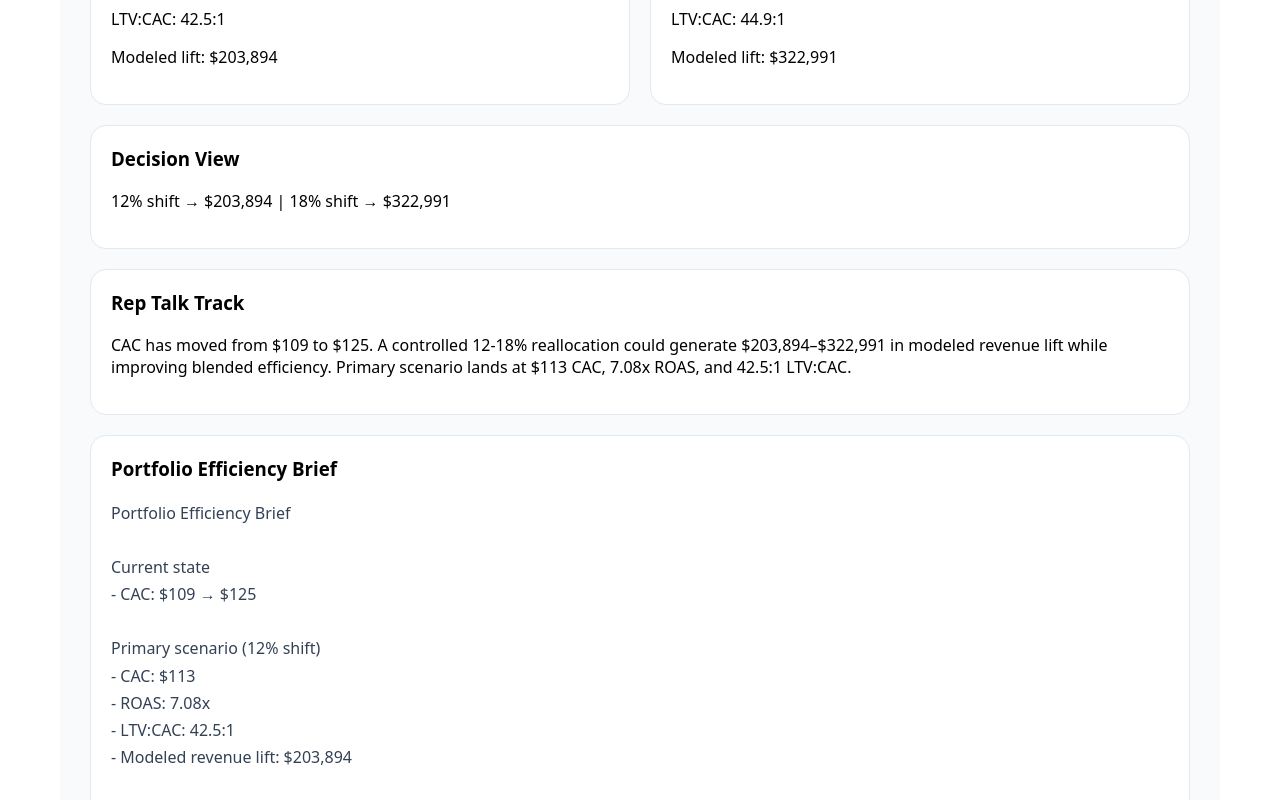
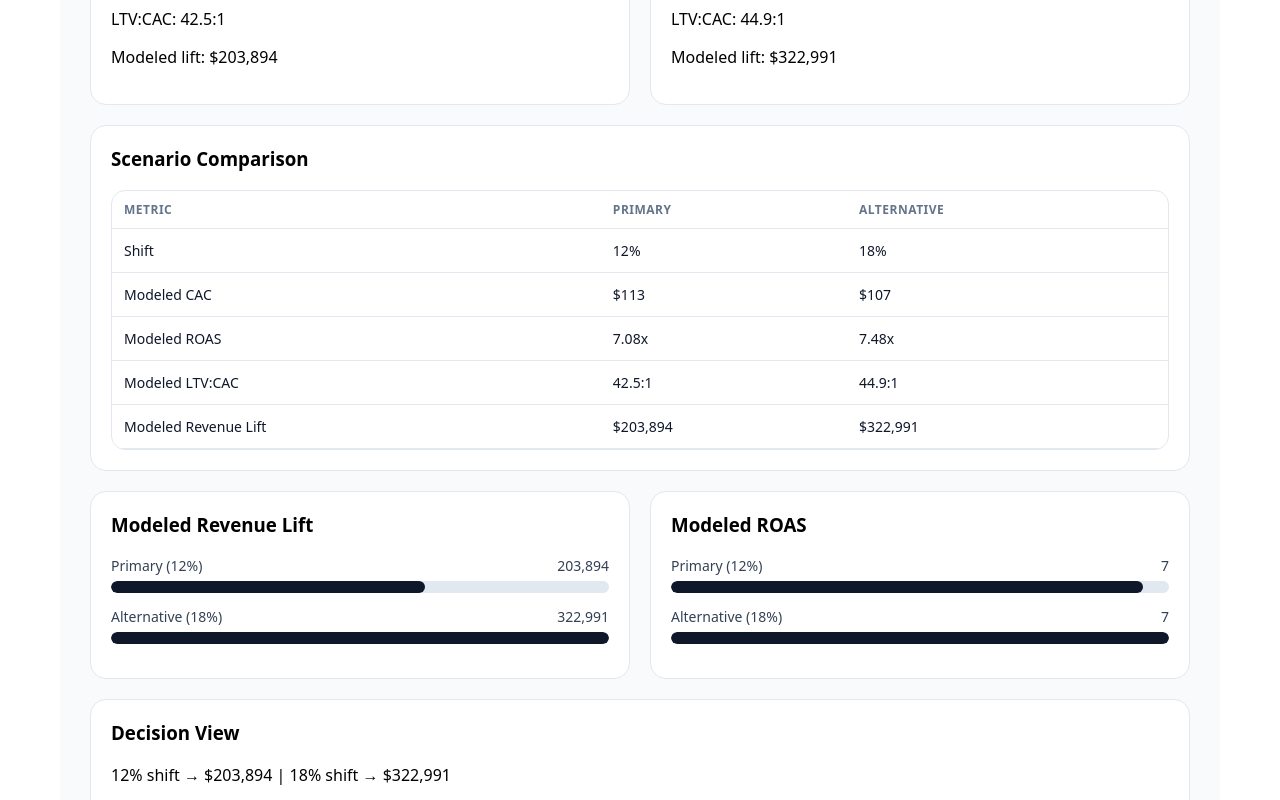
Before and after one commit to ScottMHarris1/revenue-architecture-tools, a Next.js app: page / in a window 1280 px wide. Shown: the part 800-1600 px from the top of the page. Built offline with nearby package versions, Linux system fonts and the light colour scheme.

Commit message:
Update page.tsx

```diff
--- a/app/page.tsx
+++ b/app/page.tsx
@@ -4,6 +4,8 @@ import { useMemo, useState } from "react";
 import Card from "../components/Card";
 import MetricCard from "../components/MetricCard";
 import ActionButton from "../components/ActionButton";
+import ComparisonTable from "../components/ComparisonTable";
+import SimpleBar from "../components/SimpleBar";
 import { calculateScenario } from "../lib/calculations";
 import { formatMoney, formatROAS, formatRatio } from "../lib/format";
 
@@ -59,7 +61,7 @@ export default function Page() {
     A.ltvToCac
   )} LTV:CAC.`;
 
-  const clientExport = `${"Portfolio Efficiency Brief"}
+  const clientExport = `Portfolio Efficiency Brief
 
 Current state
 - CAC: ${formatMoney(A.priorCAC)} → ${formatMoney(A.currentCAC)}
@@ -91,6 +93,9 @@ Run a controlled ${shiftA}% to ${shiftB}% reallocation test, hold spend flat, an
     setTimeout(() => setCopiedClient(false), 1500);
   }
 
+  const maxLift = Math.max(A.lift, B.lift, 1);
+  const maxRoas = Math.max(A.roas, B.roas, 1);
+
   return (
     <div
       style={{
@@ -102,7 +107,7 @@ Run a controlled ${shiftA}% to ${shiftB}% reallocation test, hold spend flat, an
       }}
     >
       <h1 style={{ fontSize: 32, marginBottom: 20 }}>
-        CAC Creep Calculator (V2)
+        CAC Creep Calculator (V3)
       </h1>
 
       <Card>
@@ -231,6 +236,47 @@ Run a controlled ${shiftA}% to ${shiftB}% reallocation test, hold spend flat, an
       </div>
 
       <Card style={{ marginTop: 20 }}>
+        <h3 style={{ marginTop: 0 }}>Scenario Comparison</h3>
+        <ComparisonTable
+          primary={{
+            shift: shiftA,
+            cac: formatMoney(A.newCAC),
+            roas: formatROAS(A.roas),
+            ltvToCac: formatRatio(A.ltvToCac),
+            lift: formatMoney(A.lift),
+          }}
+          alternative={{
+            shift: shiftB,
+            cac: formatMoney(B.newCAC),
+            roas: formatROAS(B.roas),
+            ltvToCac: formatRatio(B.ltvToCac),
+            lift: formatMoney(B.lift),
+          }}
+        />
+      </Card>
+
+      <div
+        style={{
+          display: "grid",
+          gridTemplateColumns: "1fr 1fr",
+          gap: 20,
+          marginTop: 20,
+        }}
+      >
+        <Card>
+          <h3 style={{ marginTop: 0 }}>Modeled Revenue Lift</h3>
+          <SimpleBar label={`Primary (${shiftA}%)`} value={A.lift} max={maxLift} />
+          <SimpleBar label={`Alternative (${shiftB}%)`} value={B.lift} max={maxLift} />
+        </Card>
+
+        <Card>
+          <h3 style={{ marginTop: 0 }}>Modeled ROAS</h3>
+          <SimpleBar label={`Primary (${shiftA}%)`} value={A.roas} max={maxRoas} />
+          <SimpleBar label={`Alternative (${shiftB}%)`} value={B.roas} max={maxRoas} />
+        </Card>
+      </div>
+
+      <Card style={{ marginTop: 20 }}>
         <h3 style={{ marginTop: 0 }}>Decision View</h3>
         <p>
           {shiftA}% shift → {formatMoney(A.lift)} | {shiftB}% shift →{" "}
```
